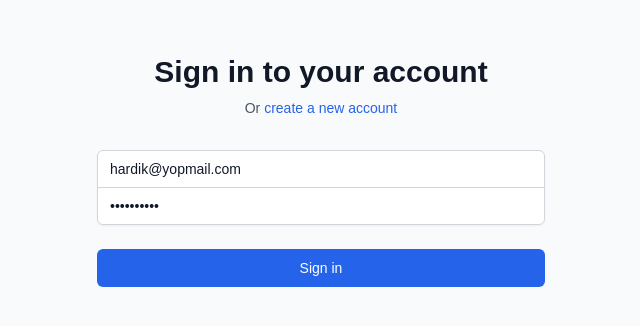
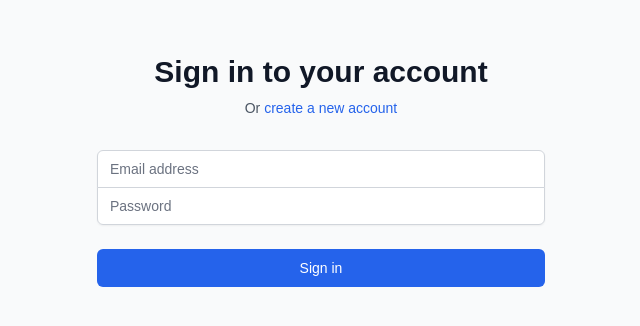
Before and after one commit to hardik-143/the-crud, a React (Vite) app in the folder client/: page /login in a window 1280 px wide. Shown: the part 242-568 px from the top of the page, without its empty margins (319-959 px from the left). Built offline with nearby package versions, Linux system fonts and the light colour scheme; no server answers; a web font is replaced by a local one.

Commit message:
Reset default credentials in LoginForm component to empty strings for improved user experience during login.

```diff
--- a/client/src/components/LoginForm.jsx
+++ b/client/src/components/LoginForm.jsx
@@ -6,8 +6,8 @@ import { clearError, handleLogin, setError } from "../reducers/authSlice";
 const LoginForm = () => {
   console.log("LoginForm 00000");
   const [formData, setFormData] = useState({
-    email: "hardik@yopmail.com",
-    password: "Password1!",
+    email: "",
+    password: "",
   });
   const dispatch = useDispatch();
   const navigate = useNavigate();
```
